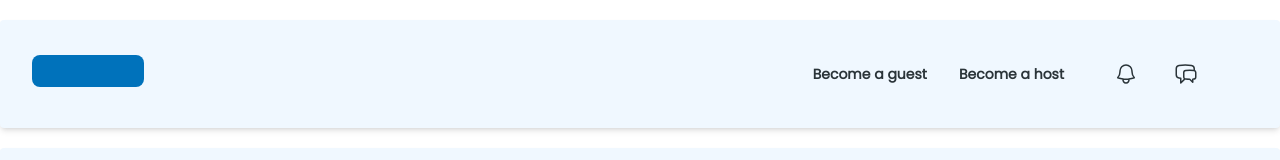
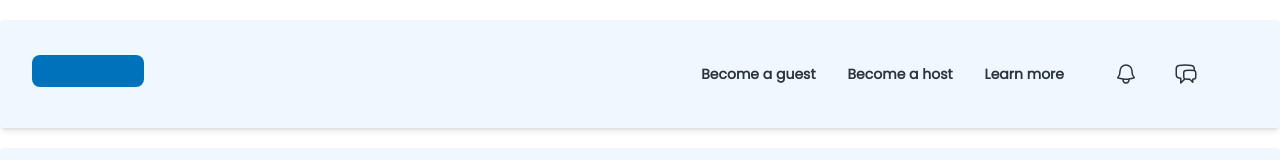
Before and after one commit to Njong392/Family-holiday, a React (Vite) app: page / in a window 1280 px wide. Shown: the top 160 px of the page. Built offline with nearby package versions, Linux system fonts and the light colour scheme; no server answers; sample sign-in values are in the browser's storage.

Commit message:
fix: reset navbar

```diff
--- a/src/layouts/NavLayout.jsx
+++ b/src/layouts/NavLayout.jsx
@@ -45,9 +45,9 @@ export default function Navbar() {
   useEffect(() => {
     if (user) {
       fetchUser();
-      console.log(userDetails);
+      //console.log(userDetails);
     }
-  }, []);
+  }, [user]);
 
   return (
     <div>
@@ -77,14 +77,14 @@ export default function Navbar() {
               >
                 Become a host
               </NavLink>
-              {userDetails && (
+
                 <a
                   className="text-deepgray active:text-blue hover:text-blue font-bold"
                   href=""
                 >
-                  {userDetails.first_name}
+                  Learn more
                 </a>
-              )}
+
             </nav>
 
             <div className="md:flex items-center gap-4 hidden">
```
